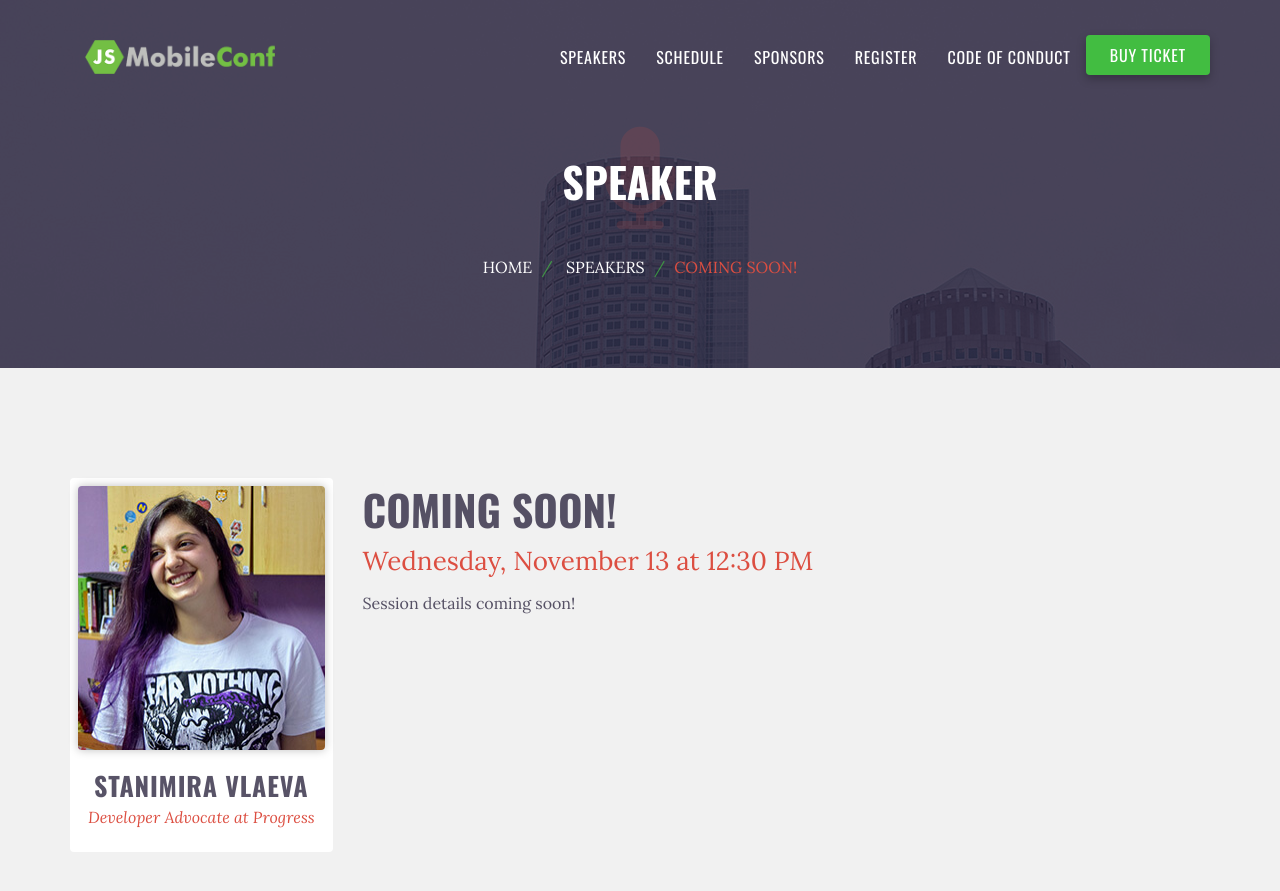
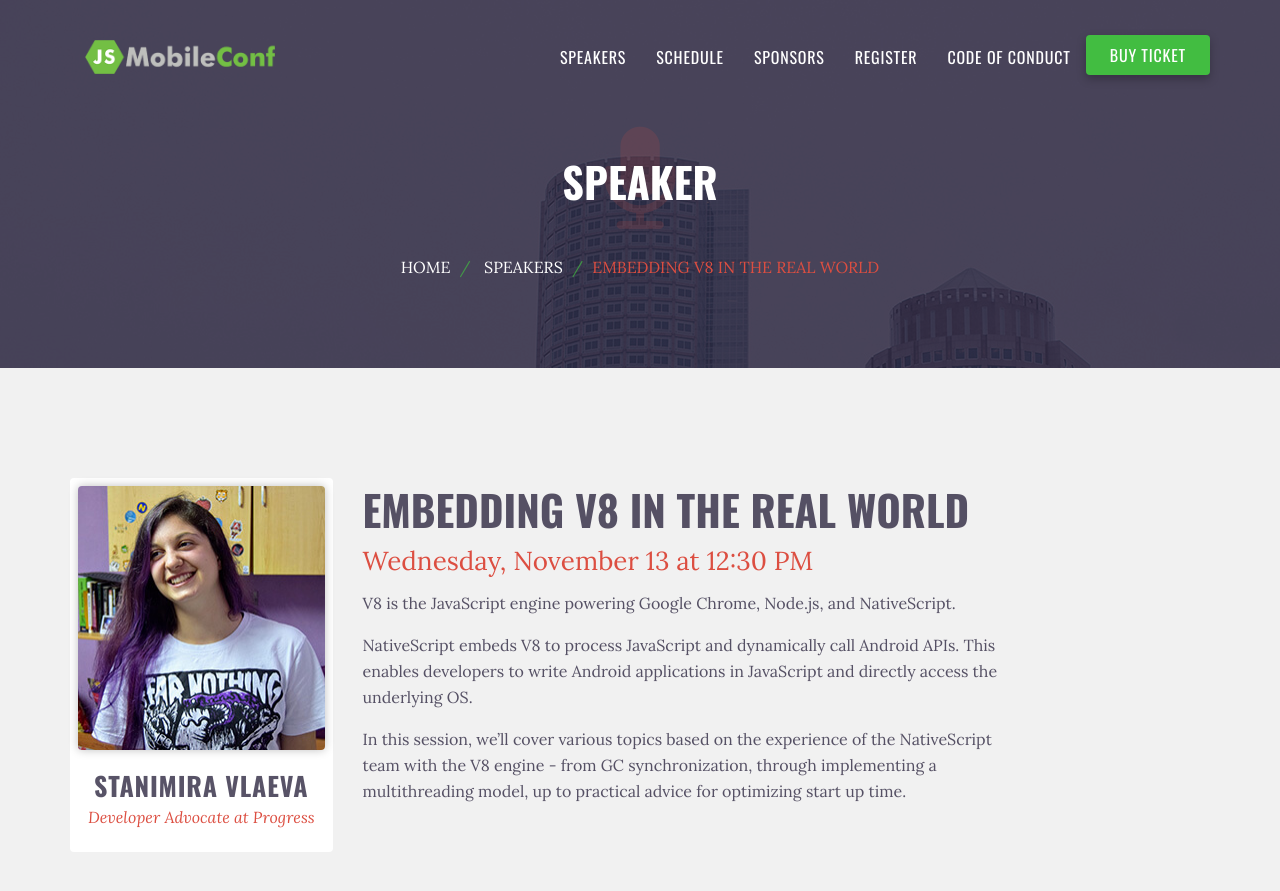
Before and after one commit to remotesynth/jsMobileConf, a Jekyll site: the page built from schedule/session-vlaeva.md, in a window 1280 px wide and 900 px high. Shown: the top 891 px of the window. Built offline with Jekyll 4.4.1, drawn with Linux system fonts in a browser that asks for light colours.

Commit message:
update mira's session

```diff
--- a/schedule/session-vlaeva.md
+++ b/schedule/session-vlaeva.md
@@ -5,9 +5,13 @@ day: 2
 track: 1
 start: '1230'
 starttime: '12:30 PM'
-title: 'Coming Soon!'
+title: 'Embedding V8 in the Real World'
 speaker-last-name: Vlaeva
-short-description: ''
+short-description: 'In this session, we will cover various topics based on our experiences with the V8 engine - from GC synchronization, through implementing a multithreading model, up to practical advice for optimizing start up time.'
 ---
 
-Session details coming soon!
+V8 is the JavaScript engine powering Google Chrome, Node.js, and NativeScript.
+
+NativeScript embeds V8 to process JavaScript and dynamically call Android APIs. This enables developers to write Android applications in JavaScript and directly access the underlying OS.
+
+In this session, we'll cover various topics based on the experience of the NativeScript team with the V8 engine - from GC synchronization, through implementing a multithreading model, up to practical advice for optimizing start up time.
```
